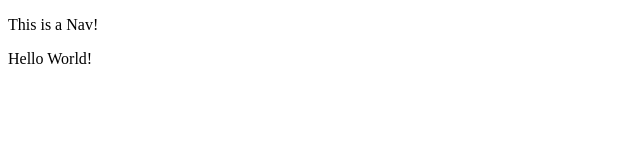
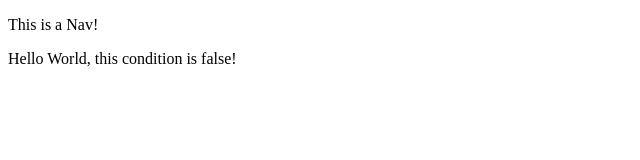
Before and after one commit to devSantos16/Academy, an Angular app in the folder Angular/my-first-app/: page /home in a window 1280 px wide. Shown: the top 160 px of the page, without its empty margins (0-640 px from the left). Built offline with nearby package versions, Linux system fonts and the light colour scheme.

Commit message:
learning Angular
- states

```diff
--- a/Angular/my-first-app/src/app/components/home/home.component.html
+++ b/Angular/my-first-app/src/app/components/home/home.component.html
@@ -1 +1 @@
-<p>Hello World!</p>
+<p>Hello World, this condition is {{ condition }}!</p>
--- a/Angular/my-first-app/src/app/components/home/home.component.ts
+++ b/Angular/my-first-app/src/app/components/home/home.component.ts
@@ -7,5 +7,9 @@ import { Component } from '@angular/core';
   styleUrl: './home.component.css'
 })
 export class HomeComponent {
+  public condition: boolean = false
 
+  public updatecondition = (condition: boolean) => {
+    this.condition = condition
+  }
 }
```
